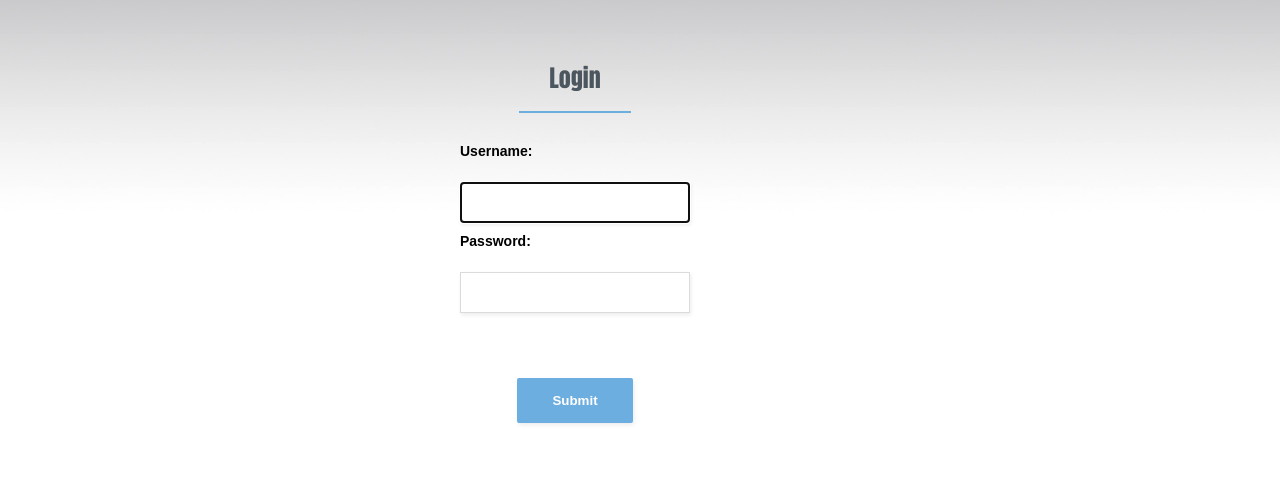
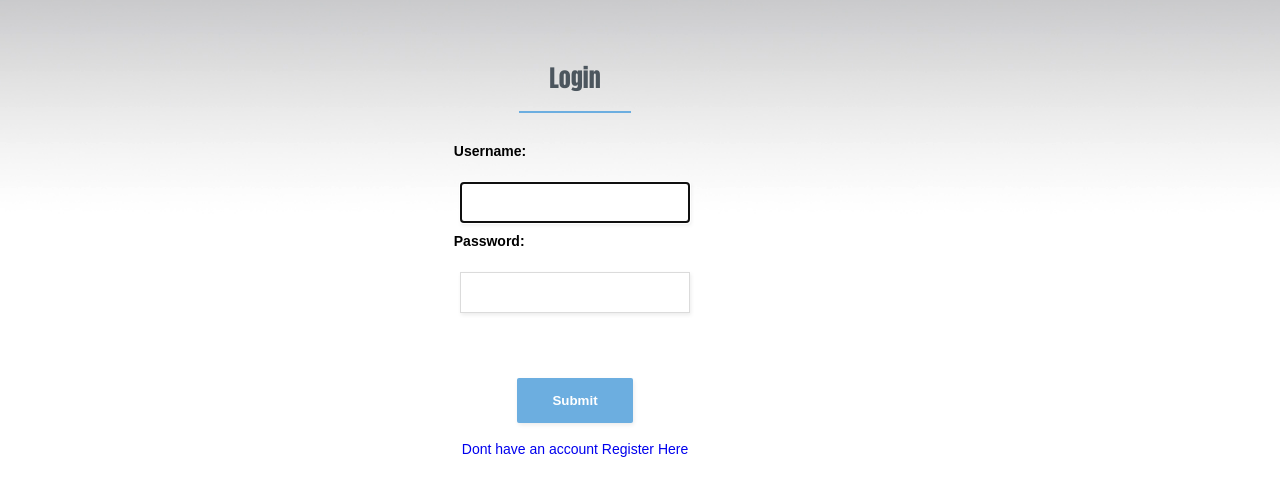
Before and after one commit to skbhagat40/To-Do-List, a Django app: page /login in a window 1280 px wide. Shown: the part 160-656 px from the top of the page. Run offline with Django 3.2, Linux system fonts and the light colour scheme.

Commit message:
template change

```diff
--- a/tasks/templates/tasks/generic_forms_template.html
+++ b/tasks/templates/tasks/generic_forms_template.html
@@ -23,6 +23,9 @@
 {% endfor %}
     <button type="submit" value="Submit">Submit</button>
   </form>
+  {% block register %}
+
+  {% endblock %}
 </div>
 </div>
 </body>
--- a/tasks/templates/tasks/login.html
+++ b/tasks/templates/tasks/login.html
@@ -2,3 +2,8 @@
 {% block title %}
 Login
 {% endblock %}
+{% block register %}
+ <div class="form-create-an-account">
+    <a href="{% url 'tasks:register' %}">Dont have an account Register Here</a>
+  </div>
+{% endblock %}
```
Also changed, not shown: tasks/templates/tasks/register.html (line endings or trailing spaces).
